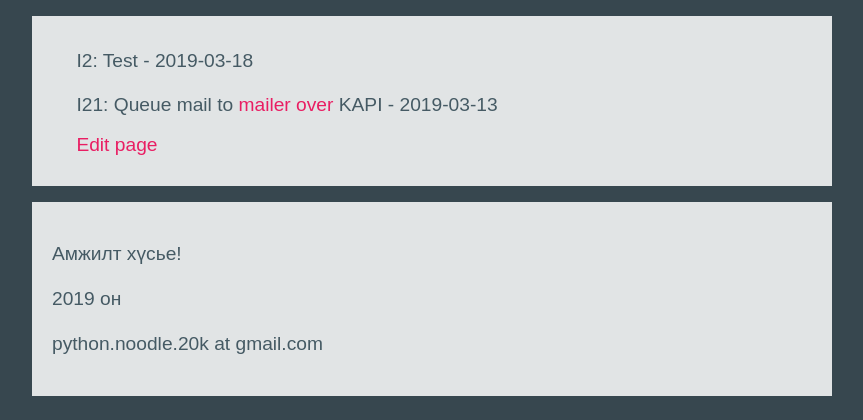
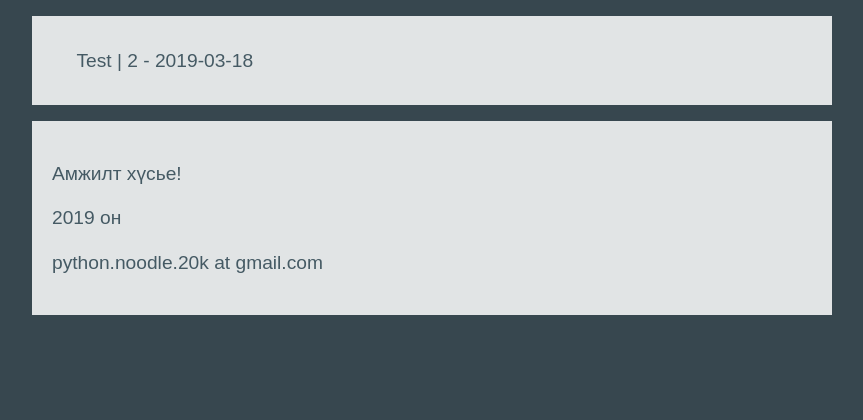
Before and after one commit to ariunbayar/noodle.20k, a Django app: page / in a window 1280 px wide. Shown: the part 58-478 px from the top of the page, without its empty margins (208-1071 px from the left). Run offline with Django 3.2, Linux system fonts and the light colour scheme; some web fonts are replaced.

Commit message:
unused code

```diff
--- a/issues/templates/issues/list.html
+++ b/issues/templates/issues/list.html
@@ -5,7 +5,7 @@
     <tbody>
         {% for issue in issues %}
         <tr>
-            <td>I{{ issue.id }}: {{ issue.name }} - {{ issue.created_at|date }}</td>
+            <td>{{ issue.name }} | {{ issue.id }} - {{ issue.created_at|date }}</td>
             <td>
                 {% if issue.cost == 1 %}
                 <i class="ramen"></i>
@@ -19,14 +19,6 @@
             </td>
         </tr>
         {% endfor %}
-        <tr>
-            <td>I21: Queue mail to <a href="#">mailer over</a> KAPI - 2019-03-13</td>
-            <td></td>
-        </tr>
-        <tr>
-            <td><a href="#">Edit page</a></td>
-            <td></td>
-        </tr>
     </tbody>
 </table>
 {% endblock %}
```
